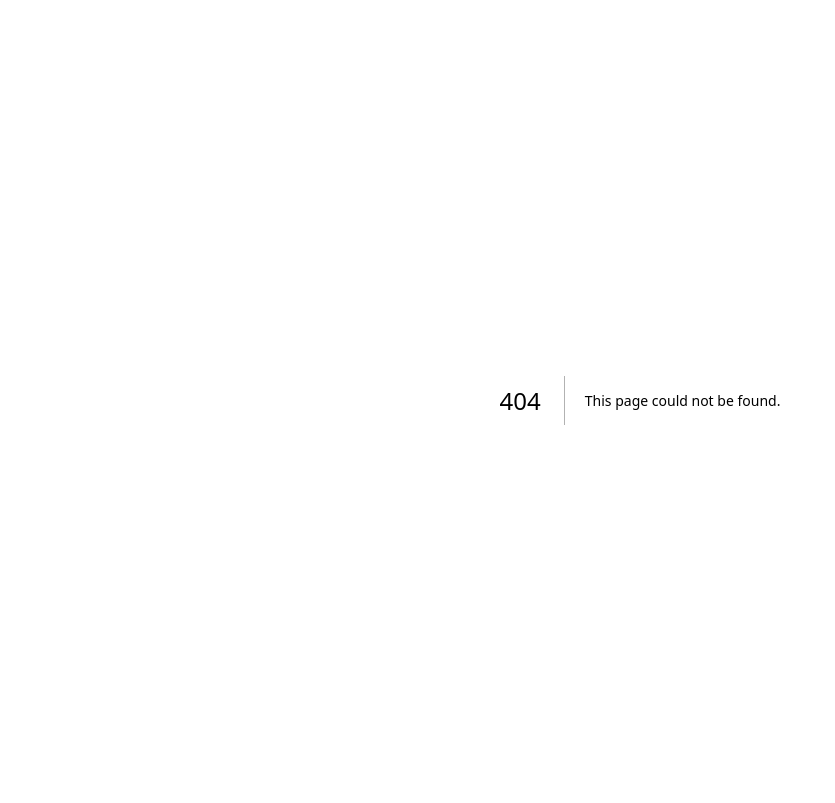
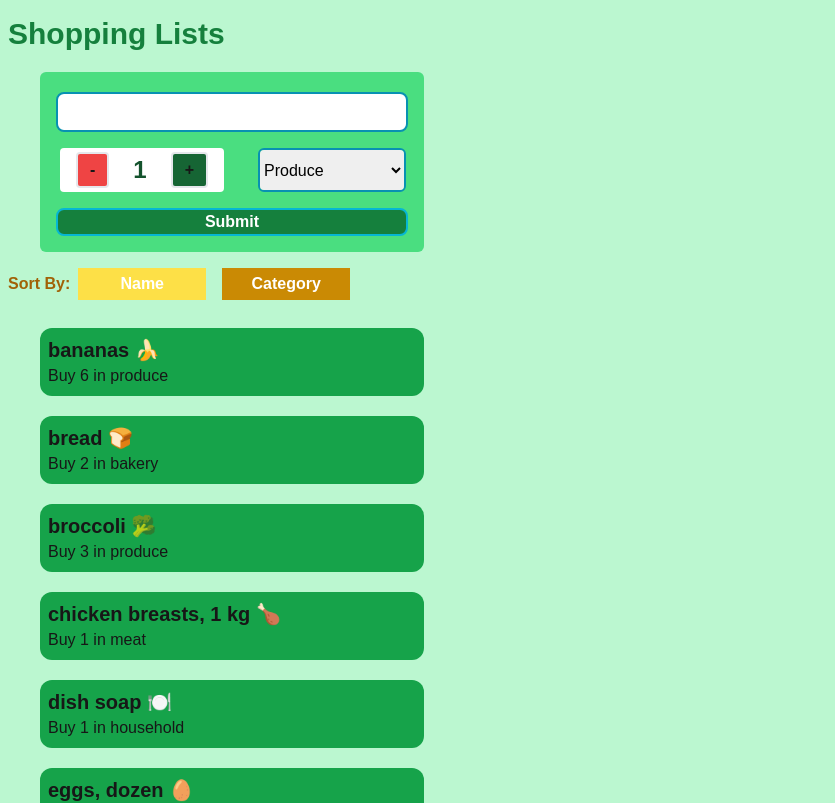
Before and after one commit to markusluisflores/cprg306-assignments, a Next.js app: page /week-7 in a window 1280 px wide. Before the commit this address had no page. Shown: the top 803 px of the page, without its empty margins (0-835 px from the left). Built offline with nearby package versions, Linux system fonts and the light colour scheme.

Commit message:
Week 7 Assignment changes

```diff
--- a/app/page.js
+++ b/app/page.js
@@ -11,6 +11,7 @@ export default function Home() {
           <li><Link href="./week-4" className="underline text-cyan-600 hover:text-cyan-300">Week 4 Assignment</Link></li>
           <li><Link href="./week-5" className="underline text-cyan-600 hover:text-cyan-300">Week 5 Assignment</Link></li>
           <li><Link href="./week-6" className="underline text-cyan-600 hover:text-cyan-300">Week 6 Assignment</Link></li>
+          <li><Link href="./week-7" className="underline text-cyan-600 hover:text-cyan-300">Week 7 Assignment</Link></li>
         </ul>
       </div>
     </main>
--- /dev/null
+++ b/app/week-7/item-list.js
@@ -0,0 +1,49 @@
+"use client"
+
+import Item from "./item";
+import { useState } from "react";
+
+
+export default function ItemList({ items }) {
+
+    const [sortBy, setSortBy] = useState("name");
+    let itemList = items.map((item) => ({ ...item }));
+
+    const sortByName = () => {
+        setSortBy("name")
+    }
+
+    const sortByCategory = () => {
+        setSortBy("category")
+    }
+
+    if (sortBy === "name") {
+        itemList.sort((a, b) => a.name.localeCompare(b.name));
+    }
+    else {
+        itemList.sort((a, b) => a.category.localeCompare(b.category));
+    }
+
+    let selected = "m-2 p-1 w-32 bg-yellow-300 text-white"
+    let notSelected = "m-2 p-1 w-32 bg-yellow-600 text-white"
+
+    return (
+        <div>
+            <div className="m-2 text-yellow-700 font-semibold text-base">
+                Sort By:
+                <button className={sortBy === "name" ? selected : notSelected} onClick={sortByName}>Name</button>
+                <button className={sortBy === "category" ? selected : notSelected} onClick={sortByCategory}>Category</button>
+            </div>
+            <ul>
+                {itemList.map((item) => (
+                    <Item
+                        key={item.id}
+                        name={item.name}
+                        quantity={item.quantity}
+                        category={item.category}
+                    />
+                ))}
+            </ul>
+        </div >
+    );
+}
--- /dev/null
+++ b/app/week-7/item.js
@@ -0,0 +1,10 @@
+
+
+export default function Item({ name, quantity, category }) {
+    return (
+        <li className="mx-10 my-5 bg-green-600 p-2 rounded-xl max-w-sm">
+            <h2 className="font-semibold text-xl">{name}</h2>
+            <p>Buy {quantity} in {category}</p>
+        </li>
+    );
+}
--- /dev/null
+++ b/app/week-7/items.json
@@ -0,0 +1,74 @@
+[
+    {
+        "id": "1h2GJKH12gkHG31h1H",
+        "name": "milk, 4 L 🥛",
+        "quantity": 1,
+        "category": "dairy"
+    },
+    {
+        "id": "2KJH3k2j3H1k2J3K1H",
+        "name": "bread 🍞",
+        "quantity": 2,
+        "category": "bakery"
+    },
+    {
+        "id": "3h2KJH3k2j3H1k2J3",
+        "name": "eggs, dozen 🥚",
+        "quantity": 2,
+        "category": "dairy"
+    },
+    {
+        "id": "4k2J3K1H2GJKH12gk",
+        "name": "bananas 🍌",
+        "quantity": 6,
+        "category": "produce"
+    },
+    {
+        "id": "5H1h1H2KJH3k2j3H",
+        "name": "broccoli 🥦",
+        "quantity": 3,
+        "category": "produce"
+    },
+    {
+        "id": "6H1k2J3K1H2GJKH1",
+        "name": "chicken breasts, 1 kg 🍗",
+        "quantity": 1,
+        "category": "meat"
+    },
+    {
+        "id": "7gkHG31h1H2KJH3k",
+        "name": "pasta sauce 🍝",
+        "quantity": 3,
+        "category": "canned goods"
+    },
+    {
+        "id": "8j3H1k2J3K1H2GJK",
+        "name": "spaghetti, 454 g 🍝",
+        "quantity": 2,
+        "category": "dry goods"
+    },
+    {
+        "id": "9H12gkHG31h1H2KJ",
+        "name": "toilet paper, 12 pack 🧻",
+        "quantity": 1,
+        "category": "household"
+    },
+    {
+        "id": "10H3k2j3H1k2J3K1",
+        "name": "paper towels, 6 pack",
+        "quantity": 1,
+        "category": "household"
+    },
+    {
+        "id": "11k2J3K1H2GJKH12",
+        "name": "dish soap 🍽️",
+        "quantity": 1,
+        "category": "household"
+    },
+    {
+        "id": "12GJKH12gkHG31h1",
+        "name": "hand soap 🧼",
+        "quantity": 4,
+        "category": "household"
+    }
+]
--- /dev/null
+++ b/app/week-7/new-item.js
@@ -0,0 +1,134 @@
+"use client"
+
+import { useState } from "react";
+
+export default function NewItem({ onAddItem }) {
+
+    const [quantity, setQuantity] = useState(1);
+    const [name, setName] = useState("")
+    const [category, setCategory] = useState("produce")
+
+    const increment = () => {
+        if (quantity < 20) {
+            setQuantity(quantity + 1);
+        }
+    }
+
+    const decrement = () => {
+        if (quantity > 1) {
+            setQuantity(quantity - 1);
+        }
+    }
+
+    const handleNameChange = (event) => setName(event.target.value)
+    const handleCategoryChange = (event) => setCategory(event.target.value)
+
+    const handleSubmit = (event) => {
+        event.preventDefault();
+
+        let idGenerated = Math.random().toString(36).slice(2) + Math.random().toString(36).slice(2);
+        idGenerated = idGenerated.slice(0, 18);
+
+        console.log("new id is " + idGenerated);
+
+        const item = {
+            id: idGenerated,
+            name: name,
+            quantity: quantity,
+            category: category,
+        }
+
+        onAddItem(item);
+
+        setName("");
+        setQuantity(1);
+        setCategory("produce");
+    }
+
+    let activeButton = "self-center py-1 px-3 py-1 border-2 rounded bg-green-800 font-semibold hover:bg-green-700 cursor-pointer active:bg-green-500"
+
+    let disabledButton = "self-center py-1 px-3 py-1 border-2 rounded bg-red-500 font-semibold hover:cursor-default"
+
+    return (
+        <form onSubmit={handleSubmit} className="bg-green-400 grid grid-cols-2 gap-4 max-w-sm flex-1 mt-5 ml-10 rounded-md">
+            <div className="mt-5 col-span-2 flex justify-center">
+                <input
+                    type="text"
+                    onChange={handleNameChange}
+                    value={name}
+                    className="
+                        w-11/12
+                        h-10
+                        mx-2
+                        p-2
+                        border-2
+                        border-cyan-600
+                        rounded-lg
+                        text-black
+                    "
+                />
+            </div>
+            <div className="flex justify-center bg-white ml-5 rounded">
+                <div
+                    onClick={decrement}
+                    className={quantity <= 1 ? disabledButton : activeButton}
+                >
+                    -
+                </div>
+                <div
+                    className="
+                            px-6
+                            self-center
+                            text-green-900
+                            text-2xl
+                            font-semibold
+                        "
+                >
+                    {quantity}
+                </div>
+                <div
+                    onClick={increment}
+                    className={quantity >= 20 ? disabledButton : activeButton}
+                >
+                    +
+                </div>
+            </div>
+            <div className="flex justify-center">
+                <div className="border-cyan-600 border-2 rounded-md">
+                    <select
+                        value={category}
+                        onChange={handleCategoryChange}
+                        className="text-black h-10 w-36 rounded self-cente"
+                    >
+                        <option disabled value="">Category</option>
+                        <option value="produce">Produce</option>
+                        <option value="dairy">Dairy</option>
+                        <option value="bakery">Bakery</option>
+                        <option value="meat">Meat</option>
+                        <option value="frozen foods">Frozen Foods</option>
+                        <option value="canned goods">Canned Goods</option>
+                        <option value="dry goods">Dry Goods</option>
+                        <option value="beverages">Beverages</option>
+                        <option value="snacks">Snacks</option>
+                        <option value="household">Household</option>
+                        <option value="other">Other</option>
+                    </select>
+                </div>
+            </div>
+            <div className="col-span-2 flex justify-center mb-2">
+                <button
+                    className="
+                        w-11/12 border-2
+                        bg-green-700
+                        border-cyan-500
+                        text-white rounded-lg
+                        mb-2
+                        font-semibold
+                        hover:bg-green-600
+                        active:bg-green-400
+                    "
+                >Submit</button>
+            </div>
+        </form>
+    );
+}
--- /dev/null
+++ b/app/week-7/page.js
@@ -0,0 +1,26 @@
+"use client"
+
+import { useState } from "react";
+import NewItem from "../week-7/new-item";
+import ItemList from "./item-list";
+import itemsData from "./items.json";
+
+
+export default function Page() {
+
+    const [itemList, setItemList] = useState(
+        itemsData.map((item) => ({ ...item }))
+    );
+
+    const handleAddItem = (item) => {
+        setItemList([...itemList, item]);
+    }
+
+    return (
+        <main className="bg-green-200 py-2">
+            <h1 className="font-bold text-3xl ml-2 mt-2 text-green-700">Shopping Lists</h1>
+            <NewItem onAddItem={handleAddItem} />
+            <ItemList items={itemList} />
+        </main>
+    );
+}
```
